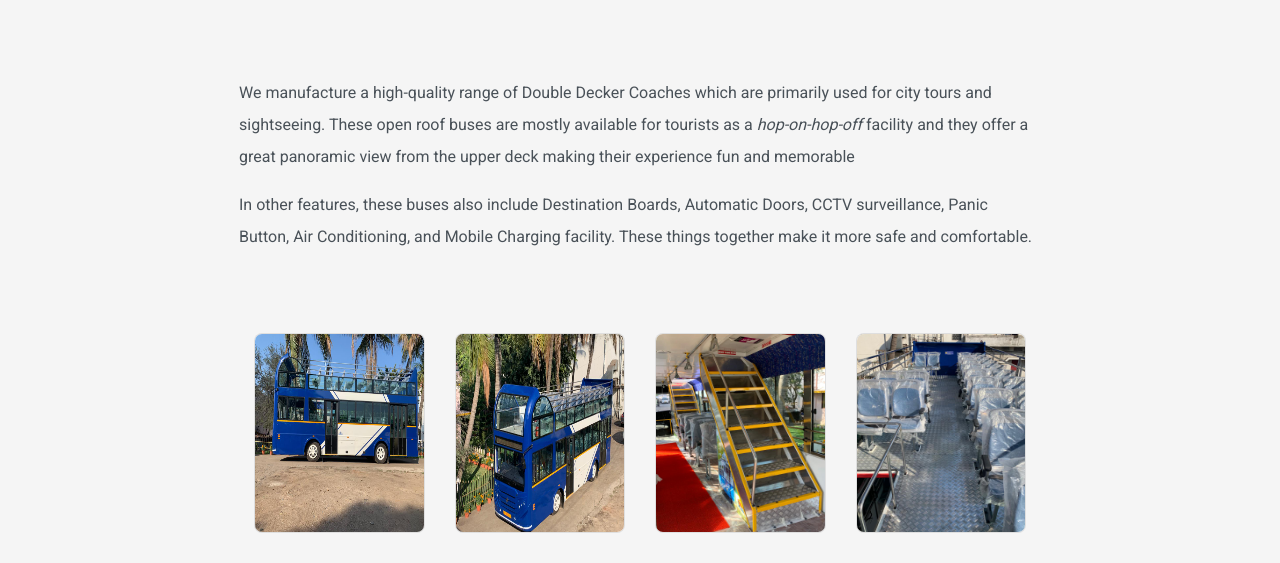
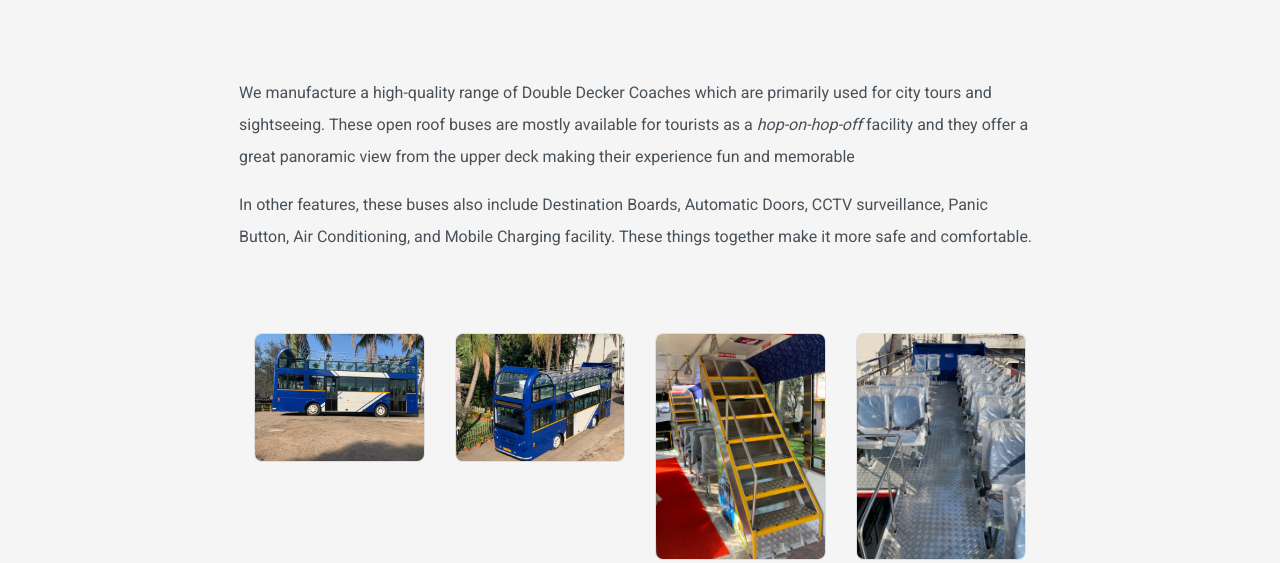
Before and after one commit to sm-basha/BEBBCO, a plain HTML site: page dBus.html in a window 1280 px wide. Shown: the part 495-1058 px from the top of the page. Drawn offline with nearby package versions, Linux system fonts and the light colour scheme.

Commit message:
Update style.css

```diff
--- a/style.css
+++ b/style.css
@@ -521,7 +521,7 @@ hr {
 }
 
 .productImg img {
-  height: 200px;
+/*   height: 200px; */
   border-radius: 0.5rem;
   /* margin: 0 auto; */
   display: block;
```
